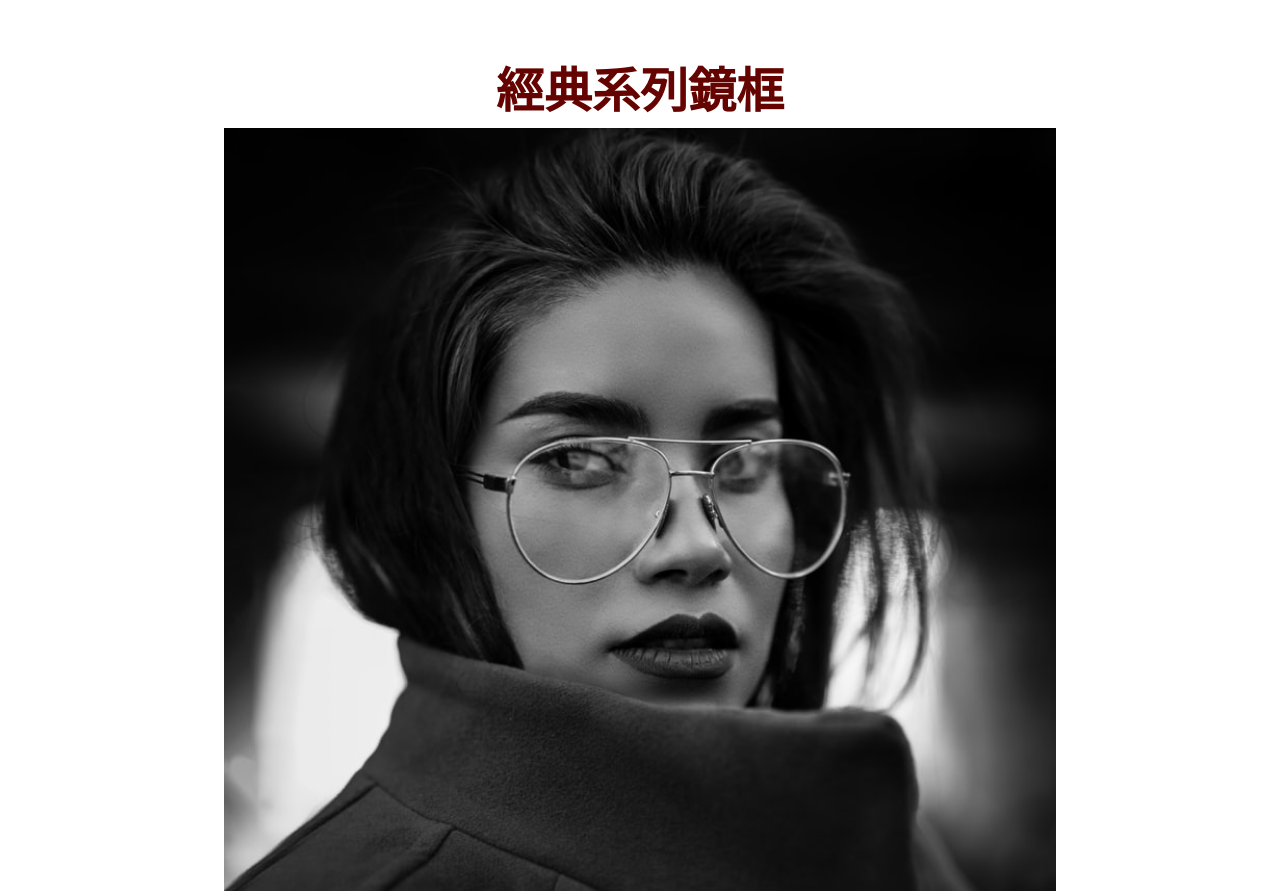
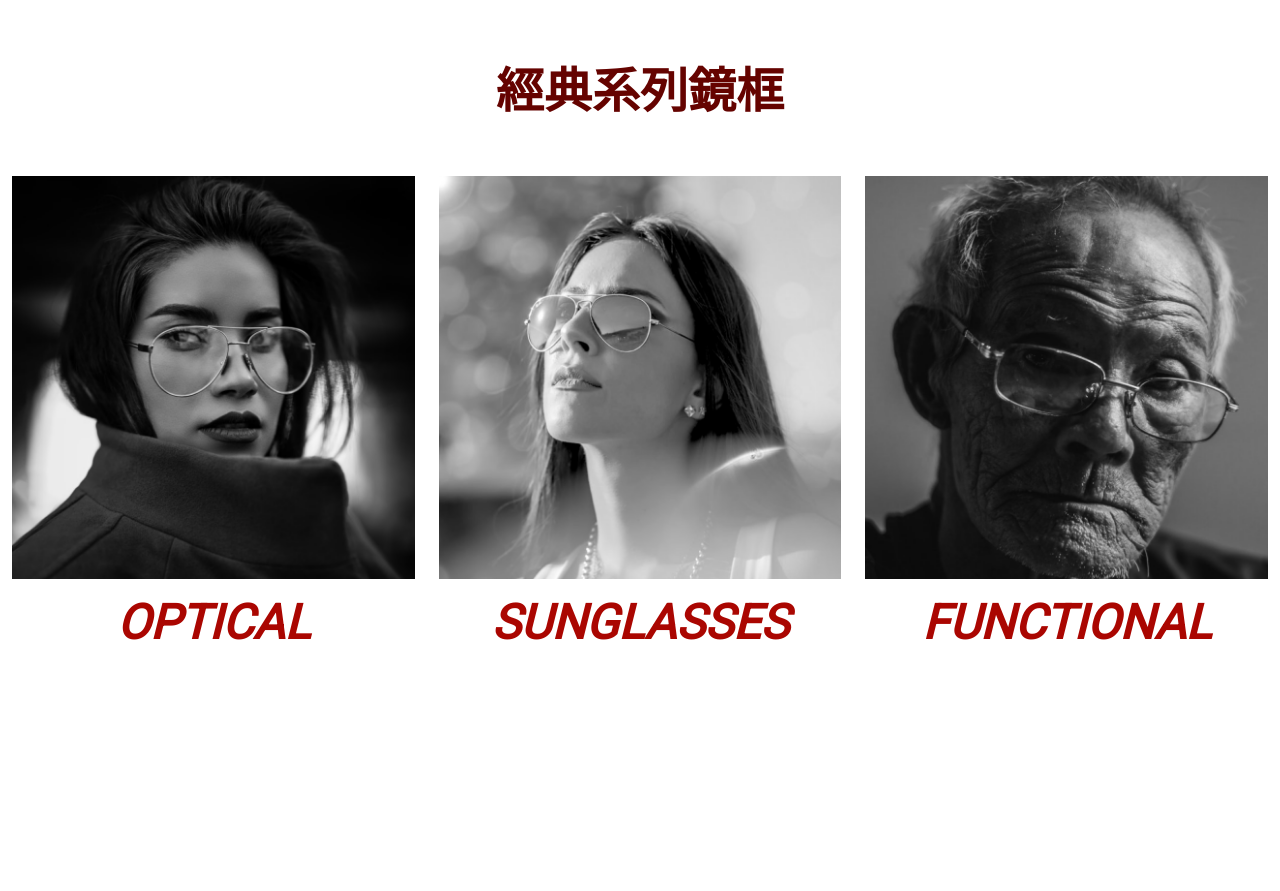
Before and after one commit to tanukili/2023-summer-week3, a website built with Vite: page pages/index.html in a window 1280 px wide. Shown: the part 1240-2131 px from the top of the page. After the commit the page ends 1979 px from the top, so only its background shows below. Built offline with nearby package versions, Linux system fonts and the light colour scheme.

Commit message:
index-classical

```diff
--- a/assets/scss/layout/_grid.scss
+++ b/assets/scss/layout/_grid.scss
@@ -34,6 +34,18 @@
 .col {
   flex: 1 0 0%;
 }
+@include pad {
+  .col-md-6 {
+    flex: 0 0 auto;
+    width: 50%;
+  }
+}
+@include wed {
+  .col-lg-4 {
+    flex: 0 0 auto;
+    width: 33.333%;
+  }
+}
 
 @each $number, $percent in $row-cols {
   .row-cols-#{$number} > * {
--- a/assets/scss/pages/_index.scss
+++ b/assets/scss/pages/_index.scss
@@ -13,11 +13,18 @@
     }
   }
 }
-
-.title-style {
+// font-style
+.display-1 {
   text-align: center;
   font-weight: 700;
   color: var(--dark-red-200);
+}
+.display-2 {
+  text-align: center;
+  font-style: italic;
+  font-weight: 900;
+  color: var(--primary);
+  font-size: 3rem;
 }
 
 .feature-icon {
--- a/assets/scss/utilities/_flex.scss
+++ b/assets/scss/utilities/_flex.scss
@@ -47,3 +47,10 @@
     align-items: center;
   }
 }
+
+// lg
+@include wed {
+  .flex-lg-row {
+    flex-direction: row;
+  }
+}
--- a/assets/scss/utilities/_font.scss
+++ b/assets/scss/utilities/_font.scss
@@ -27,9 +27,6 @@ h3,.h3 {
 }
 
 // weight
-.fw-black {
-  font-weight: 900;
-}
 .fw-bold {
   font-weight: 700;
 }
--- a/assets/scss/utilities/_variable.scss
+++ b/assets/scss/utilities/_variable.scss
@@ -49,7 +49,7 @@ $font-sizes: (
   "4": 1.5rem,
   "5": 2rem,
   "6": 2.25rem,
-  // "7": 4rem,
+  // "7": 3rem,
 );
 
 $row-cols: (
--- a/pages/index.html
+++ b/pages/index.html
@@ -18,14 +18,14 @@
     </div>
     <div class="bg-secondary py-7 py-md-10">
       <div class="container">
-        <h3 class="title-style mb-5">用專業的心，做專業的事</h3>
+        <h3 class="display-1 mb-5">用專業的心，做專業的事</h3>
         <ul class="row row-cols-1 row-cols-md-2 row-cols-lg-4 gy-1">
           <li class="col">
             <div class="card">
               <span class="feature-icon material-icons-outlined text-deep mb-4">
                 paid
               </span>
-              <h4 class="title-style fs-4 mb-2">單一價格</h4>
+              <h4 class="display-1 fs-4 mb-2">單一價格</h4>
               <p>無論任何度數皆不需追加費用即可擁有適合自己的薄型球面鏡片。</p>
             </div>
           </li>
@@ -34,7 +34,7 @@
               <span class="feature-icon material-icons-outlined text-deep mb-4">
                 schedule
               </span>
-              <h4 class="title-style fs-4 mb-2">20 分鐘即可取件</h4>
+              <h4 class="display-1 fs-4 mb-2">20 分鐘即可取件</h4>
               <p>為了您的寶貴時間著想，以豐富專業知識與技術將結帳到交件的時間縮減至最快 20 分鐘即可完成。</p>
             </div>
           </li>
@@ -43,7 +43,7 @@
               <span class="feature-icon material-icons-outlined text-deep mb-4">
                 favorite_border
               </span>
-              <h4 class="title-style fs-4 mb-2">安心售後服務</h4>
+              <h4 class="display-1 fs-4 mb-2">安心售後服務</h4>
               <p>我們提供長達 120 天的保固售後服務，不限會員資格皆享有免費深層保養及專業維修服務。</p>
             </div>
           </li>
@@ -52,7 +52,7 @@
               <span class="feature-icon material-icons-outlined text-deep mb-4">
                 voicemail
               </span>
-              <h4 class="title-style fs-4 mb-2">關於鏡片</h4>
+              <h4 class="display-1 fs-4 mb-2">關於鏡片</h4>
               <p>使用世界知名頂級品牌，抗UV、防汙鍍膜薄型非球面鏡片。</p>
             </div>
           </li>
@@ -60,30 +60,30 @@
       </div>
     </div>
     <div class="container py-7 py-md-10">
-      <h3 class="title-style">經典系列鏡框</h3>
-      <ul class="row row-cols-1">
-        <li class="col">
+      <h3 class="display-1 mb-5 mb-md-8">經典系列鏡框</h3>
+      <ul class="row gy-1 flex-column align-items-center flex-lg-row">
+        <li class="col col-md-6 col-lg-4">
           <div class="card">
             <a href="./products-optical.html">
               <img src="../assets/images/home-section3-1.png" alt="optical">
             </a>
-            <h4 class="title-style">OPTICAL</h4>
+            <h4 class="display-2">OPTICAL</h4>
           </div>
         </li>
-        <li class="col">
+        <li class="col col-md-6 col-lg-4">
           <div class="card">
             <a href="./products-sunglasses.html">
               <img src="../assets/images/home-section3-2.png" alt="sunglasses">
             </a>
-            <h4 class="title-style">SUNGLASSES</h4>
+            <h4 class="display-2">SUNGLASSES</h4>
           </div>
         </li>
-        <li class="col">
+        <li class="col col-md-6 col-lg-4">
           <div class="card">
             <a href="#">
               <img src="../assets/images/home-section3-3.png" alt="functional">
             </a>
-            <h4 class="title-style">FUNCTIONAL</h4>
+            <h4 class="display-2">FUNCTIONAL</h4>
           </div>
         </li>
       </ul>
```
